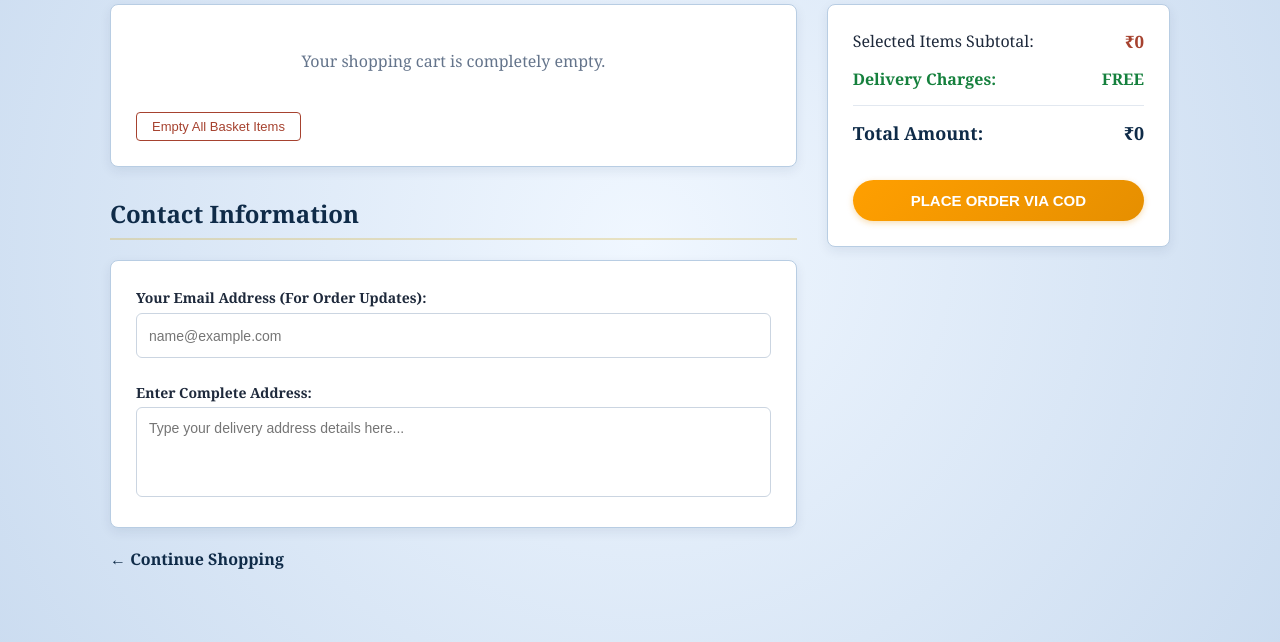
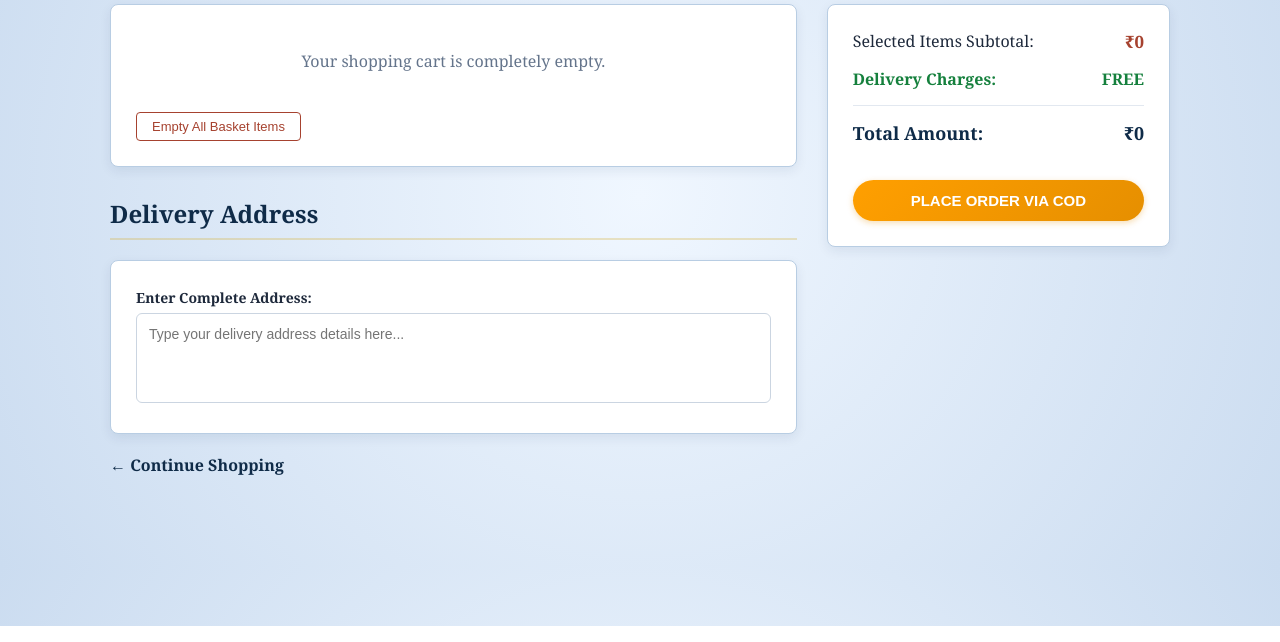
Before and after one commit to bobbilivarun056/minutes-ecommerce, a Flask app: page /cart in a window 1280 px wide. Shown: the part 174-816 px from the top of the page. Run offline with Flask 3, Linux system fonts and the light colour scheme.

Commit message:
Add files via upload

```diff
--- a/templates/basket.html
+++ b/templates/basket.html
@@ -177,16 +177,11 @@
                 <button class="btn-empty" onclick="clearCart()">Empty All Basket Items</button>
             </div>
 
-            <!-- Modified Section: Added Email & Delivery Address Block -->
-            <h3 class="page-title" style="margin-top: 30px;">Contact Information</h3>
+            <h3 class="page-title" style="margin-top: 30px;">Delivery Address</h3>
             <div class="custom-box">
-                <label style="font-weight: bold; font-size: 14px;">Your Email Address (For Order Updates):</label>
-                <input type="email" id="customerEmail" class="address-textarea" style="height: 45px; margin-bottom: 15px;" placeholder="name@example.com" required>
-
-                <label style="font-weight: bold; font-size: 14px; display: block; margin-top: 10px;">Enter Complete Address:</label>
+                <label style="font-weight: bold; font-size: 14px;">Enter Complete Address:</label>
                 <textarea id="deliveryAddress" class="address-textarea" placeholder="Type your delivery address details here..."></textarea>
             </div>
-
             <a href="/" class="text-link">← Continue Shopping</a>
         </div>
 
@@ -238,12 +233,11 @@
 
         function clearCart() {
             localStorage.removeItem('minutes_cart');
-            document.getElementById('customerEmail').value = "";
             document.getElementById('deliveryAddress').value = "";
             renderCart();
         }
 
-        // --- CONNECTED CHECKOUT FUNCTION ---
+        // --- CONNECTED CHECKOUT FUNCTION (FULLY FIXED & RE-CLOSED) ---
         async function checkout() {
             let cart = JSON.parse(localStorage.getItem('minutes_cart')) || [];
 
@@ -252,32 +246,28 @@
                 return;
             }
 
-            // Capture inputs
-            const emailInput = document.getElementById('customerEmail').value.trim();
             const addressInput = document.getElementById('deliveryAddress').value.trim();
-
-            if (!emailInput || !addressInput) {
-                alert("⚠️ Please fill in both your email and delivery address before placing your order!");
+            if (!addressInput) {
+                alert("⚠️ Please enter a delivery address before placing your order!");
                 return;
             }
 
             let totalSum = document.getElementById('total-val').innerText;
 
             try {
-                // Send order data using relative endpoints
+                // Send order data using relative cloud endpoints
                 const response = await fetch('/api/checkout', {
                     method: 'POST',
                     headers: { 'Content-Type': 'application/json' },
                     body: JSON.stringify({
                         cart: cart,
                         address: addressInput,
-                        email: emailInput,
                         total: totalSum
                     })
                 });
 
                 if (response.ok) {
-                    alert(`🎉 Success! Your order has been placed.\nAn automated email confirmation invoice summary has been sent to: ${emailInput}\n\nEstimated delivery: 30 Minutes.`);
+                    alert(`🎉 Success! Your order has been placed.\nAn email confirmation summary has been processed.\n\nEstimated delivery: 30 Minutes.`);
                     clearCart();
                 } else {
                     alert("Order placement failed on live server routing.");
```
